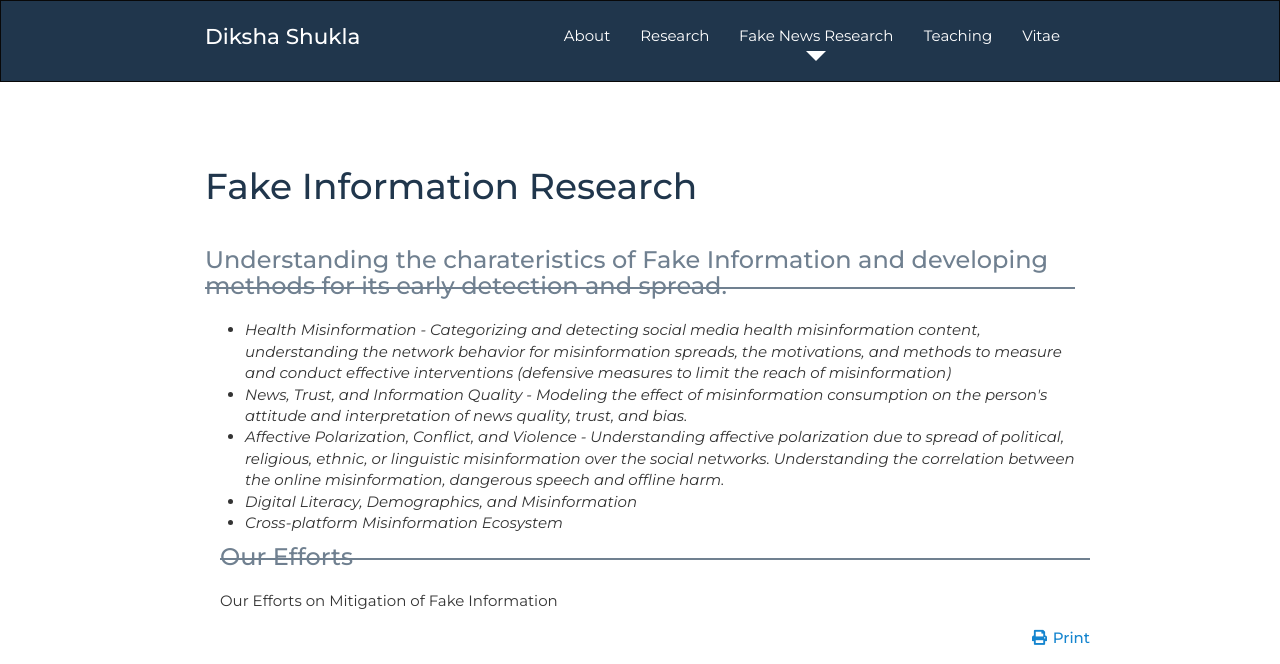
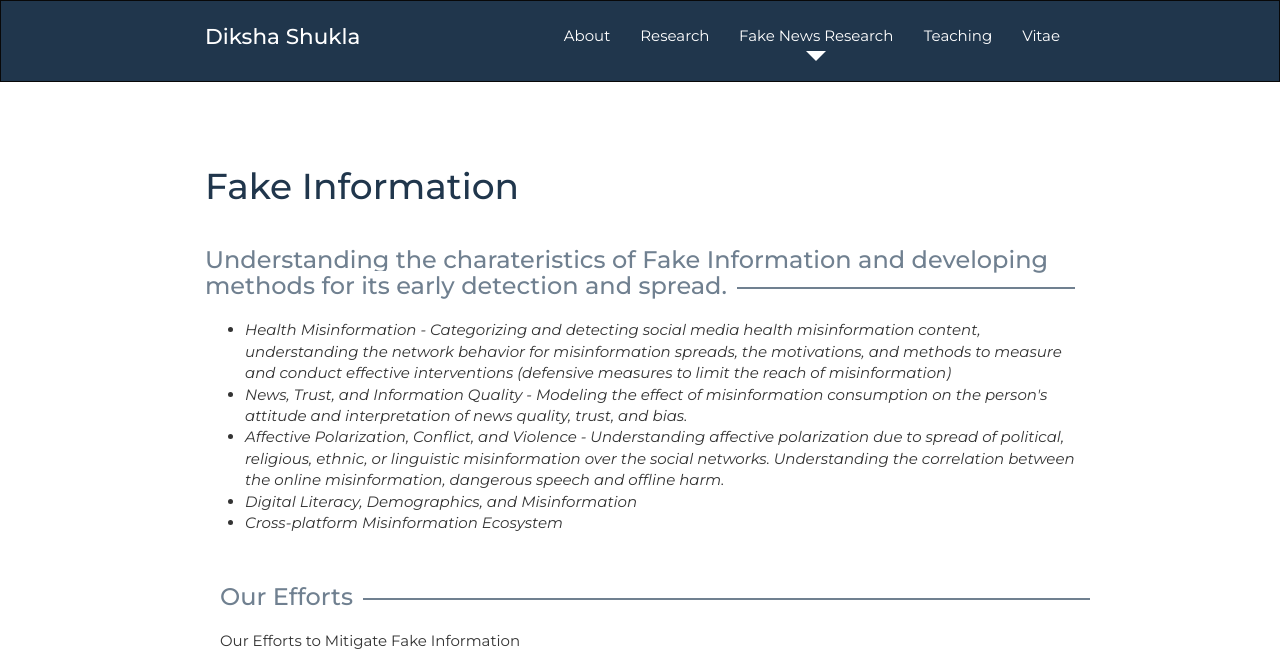
Before and after one commit to DikshaShukla/DikshaShukla.github.io, a plain HTML site: page FakeNewsResearch.html in a window 1280 px wide. Shown: the top 664 px of the page. Drawn offline with nearby package versions, Linux system fonts and the light colour scheme; grey boxes are pictures that could not be loaded; some icons are missing.

Commit message:
Update FakeNewsResearch.html

```diff
--- a/FakeNewsResearch.html
+++ b/FakeNewsResearch.html
@@ -59,8 +59,9 @@
 
       <div class="row">
          <div class="col-sm-12">
-            <h1>Fake Information Research</h1>
-                <h3> Understanding the charateristics of Fake Information and developing methods for its early detection and spread. </h3>
+            <h1>Fake Information</h1>
+
+            <h3 class="push-down-4"><span>Understanding the charateristics of Fake Information and developing methods for its early detection and spread.</span></h3>
                   <!-- List of Research interests -->
                 <ul class="push-down-1">
                      <li><em>Health Misinformation - Categorizing and detecting social media health misinformation content, understanding the network behavior for misinformation spreads, the motivations, and methods to measure and conduct effective interventions (defensive measures to limit the reach of misinformation)</em></li>
@@ -75,9 +76,9 @@
       <div class="row">
          <div class="col-sm-12">
 
-           <h3>Our Efforts</h3>
+           <h3 class="push-down-4"><span>Our Efforts</span></h3>
 
-            <p>Our Efforts on Mitigation of Fake Information</p>
+            <p>Our Efforts to Mitigate Fake Information</p>
 
             <p class='text-right'>
                <a href='https://drive.google.com/file/d/15FuHLCvZFLXYSbJZPHtm_vigaWodSzop/view?usp=sharing' target='_blank'>
```
